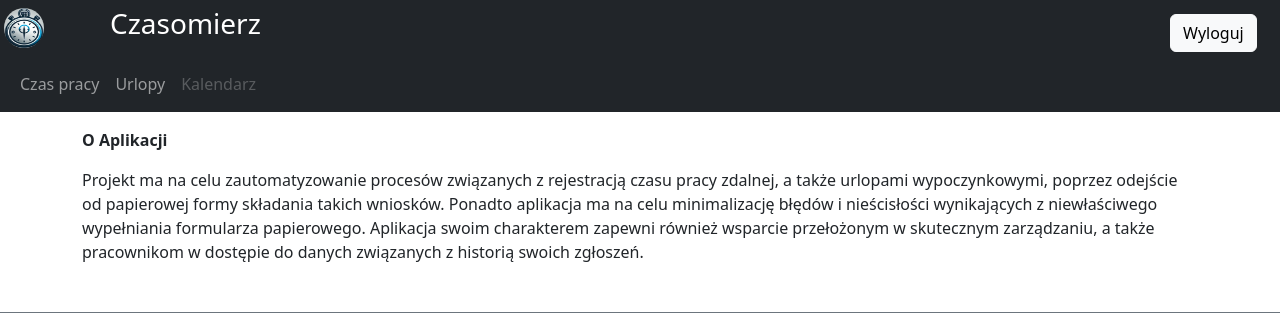
After one commit to CzarnyPawel/Czasomierz, a Django app: template Czasomierz_app/templates/main.html in a window 1280 px wide. The commit adds this page. Shown: the top 313 px of the page. Run offline with Django 5.2, Linux system fonts and the light colour scheme; the template is opened without the code that fills it, so the values that code supplies are empty.

Commit message:
Created home page view, templates and URL-s.

```diff
--- a/Czasomierz/settings.py
+++ b/Czasomierz/settings.py
@@ -11,6 +11,8 @@ https://docs.djangoproject.com/en/5.1/ref/settings/
 """
 import os
 from pathlib import Path
+
+from django.conf.global_settings import LOGIN_URL
 
 # Build paths inside the project like this: BASE_DIR / 'subdir'.
 BASE_DIR = Path(__file__).resolve().parent.parent
--- a/Czasomierz/urls.py
+++ b/Czasomierz/urls.py
@@ -21,4 +21,5 @@ from Czasomierz_app import views as czas_views
 urlpatterns = [
     path('admin/', admin.site.urls, name='admin'),
     path('login/', czas_views.LoginView.as_view(), name='login'),
+    path('', czas_views.HomePageView.as_view(), name='main'),
 ]
--- a/Czasomierz_app/static/CSS/style.css
+++ b/Czasomierz_app/static/CSS/style.css
@@ -3,3 +3,7 @@
     height: 40px;
 
 }
+
+.button2 {
+    margin-top: 10px;
+}
--- a/Czasomierz_app/templates/base.html
+++ b/Czasomierz_app/templates/base.html
@@ -16,10 +16,10 @@
     <div class="col-sm-2"><h3>Czasomierz</h3></div>
     <div class="col-sm-7"></div>
     <div class="col-sm-1">{% block button1 %}{% endblock button1 %}</div>
-    <div class="col-sm-1">{% block button2 %}{% endblock button2 %}</div>
+    <div class="col-sm-1 button2">{% block button2 %}{% endblock button2 %}</div>
 
 </div>
-
+{% block menu %}{% endblock menu %}
 <div class="container pt-3">
     {% block content %}{% endblock content %}
 </div>
--- /dev/null
+++ b/Czasomierz_app/templates/main.html
@@ -0,0 +1,29 @@
+{% extends 'base.html' %}
+{% block title %}Czasomierz - Strona główna{% endblock title %}
+{% block button2 %}<button type="button" class="btn btn-light">Wyloguj</button>{% endblock button2 %}
+{% block menu %}
+    <nav class="navbar navbar-expand-sm bg-dark navbar-dark">
+        <div class="container-fluid">
+            <ul class="navbar-nav">
+                <li class="nav-item">
+                    <a class="nav-link" href="#">Czas pracy</a>
+                </li>
+                <li class="nav-item">
+                    <a class="nav-link" href="#">Urlopy</a>
+                </li>
+                <li class="nav-item">
+                    <a class="nav-link disabled" href="#">Kalendarz</a>
+                </li>
+            </ul>
+        </div>
+    </nav>
+{% endblock menu %}
+{% block content %}
+    <p><strong>O Aplikacji</strong></p>
+    <p>Projekt ma na celu zautomatyzowanie procesów związanych z rejestracją czasu pracy zdalnej,
+        a także urlopami wypoczynkowymi, poprzez odejście od papierowej formy składania takich wniosków. Ponadto
+        aplikacja ma na celu minimalizację błędów i nieścisłości wynikających z niewłaściwego wypełniania formularza
+        papierowego.
+        Aplikacja swoim charakterem zapewni również wsparcie przełożonym w skutecznym zarządzaniu, a także pracownikom
+        w dostępie do danych związanych z historią swoich zgłoszeń.</p>
+{% endblock content %}
```
Also changed, not shown: Czasomierz_app/views.py (+7 -0 lines).
